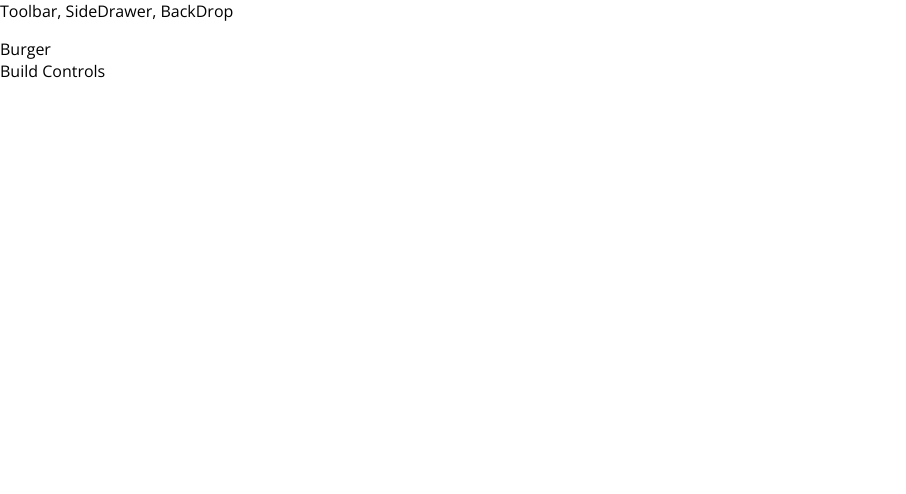
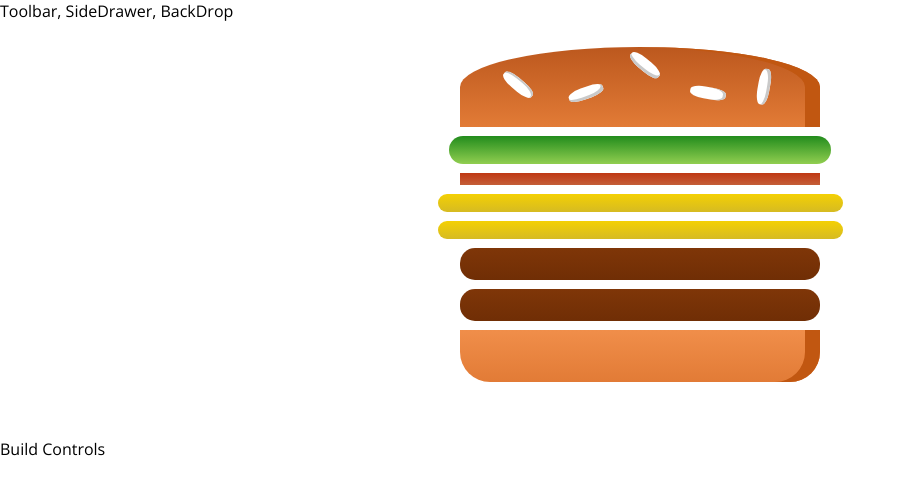
Before and after one commit to sidhunavroop/burger_builder_app, a React (Create React App) app: page / in a window 1280 px wide. Shown: the top 494 px of the page, without its empty margins (0-906 px from the left). Built offline with nearby package versions, Linux system fonts and the light colour scheme.

Commit message:
Outputting burger ingredients dynamically

```diff
--- a/src/components/Burger/Burger.js
+++ b/src/components/Burger/Burger.js
@@ -0,0 +1,23 @@
+import React from 'react';
+
+import classes from './Burger.module.css';
+
+import BurgerIngredient from './BurgerIngredient/BurgerIngredient';
+
+const burger = (props) => {
+    const transformedIngredients = Object.keys(props.ingredients).map(igKey => {
+        return [...Array(props.ingredients[igKey])].map((_, i)=> {
+            return <BurgerIngredient key={igKey + i} type={igKey} />
+        });
+    });
+    return (
+        <div className={classes.Burger}>
+            <BurgerIngredient type="bread-top" />
+            {transformedIngredients}
+            <BurgerIngredient type="bread-bottom" />
+        </div>
+    );
+};
+
+
+export default burger;
--- /dev/null
+++ b/src/components/Burger/Burger.module.css
@@ -0,0 +1,30 @@
+.Burger {
+    width: 100%;
+    margin: auto;
+    height: 250px;
+    overflow: scroll;
+    text-align: center;
+    font-weight: bold;
+    font-size: 1.2rem;
+}
+
+@media (min-width: 500px) and (min-height: 400px) {
+    .Burger {
+        width: 350px;
+        height: 300px;
+    }
+}
+
+@media (min-width: 1000px) and (min-height: 700px) {
+    .Burger {
+        width: 700px;
+        height: 600px;
+    }
+}
+
+@media (min-width: 500px) and (min-height: 401px) {
+    .Burger {
+        width: 450px;
+        height: 400px;
+    }
+}
--- a/src/components/Burger/BurgerIngredient/BurgerIngredient.js
+++ b/src/components/Burger/BurgerIngredient/BurgerIngredient.js
@@ -1,6 +1,6 @@
 import React,  { Component } from 'react';
 import PropTypes from 'prop-types';
-import classes from './BurgerIngredient.module.sass';
+import classes from './BurgerIngredient.module.css';
 
 class BurgerIngredient extends Component {
     render () {
@@ -20,7 +20,7 @@
                 case ('meat'):
                     ingredient = <div className={classes.Meat}></div>;
                     break;
-                case('bason'):
+                case('bacon'):
                         ingredient = <div className={classes.Bacon}></div>;
                     break;
                 case('cheese'):
--- a/src/containers/BurgerBuilder/BurgerBuilder.js
+++ b/src/containers/BurgerBuilder/BurgerBuilder.js
@@ -1,12 +1,23 @@
 import React, { Component } from 'react';
 
 import Aux from '../../hoc/Aux';
+import Burger from '../../components/Burger/Burger';
 
 class BurgerBuilder extends Component {
+
+    state = {
+        ingredients: {
+            salad: 1,
+            bacon: 1,
+            cheese: 2,
+            meat: 2
+        }
+    }
+
     render () {
         return (
             <Aux>
-                <div>Burger</div>
+                <Burger ingredients={this.state.ingredients} />
                 <div>Build Controls</div>
             </Aux>
         );
```
